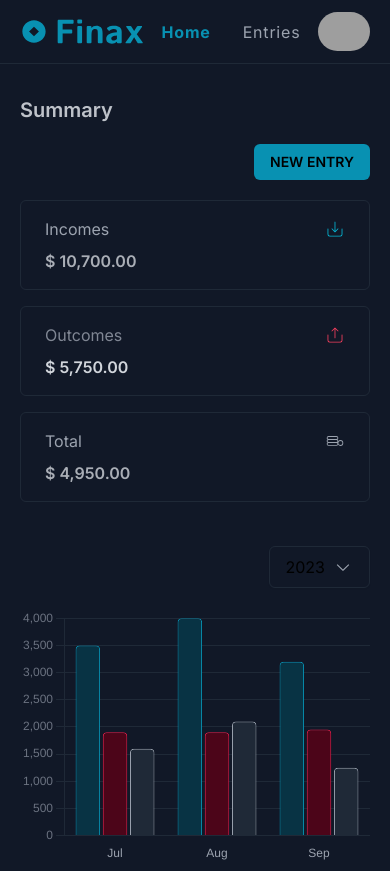
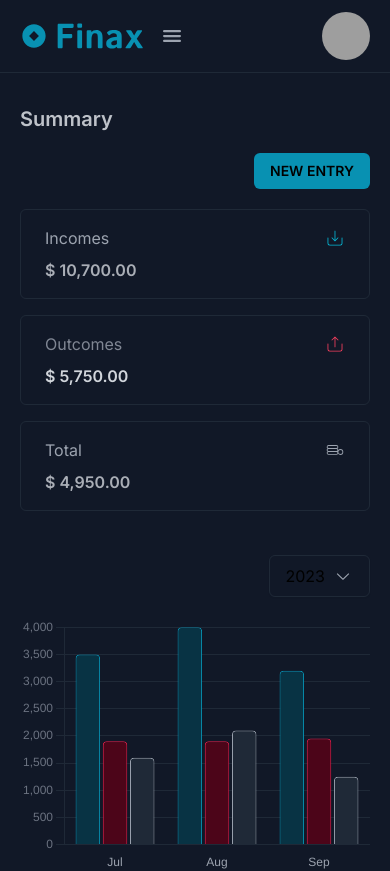
Before and after one commit to belapferreira/finax, a Next.js app: page / in a window 390 px wide. Shown: the top 871 px of the page. Built offline with nearby package versions, Linux system fonts and the light colour scheme; grey boxes are pictures that could not be loaded.

Commit message:
chore: adapt header for mobile devices

```diff
--- a/src/app/(pages)/layout.tsx
+++ b/src/app/(pages)/layout.tsx
@@ -22,7 +22,7 @@ export default function RootLayout({
     <html lang="en">
       <body className={inter.className}>
         <Provider>
-          <div className="flex min-h-screen w-full flex-col bg-gray-900">
+          <div className="flex min-h-screen w-full flex-col overflow-x-hidden bg-gray-900">
             <Header />
 
             {children}
--- a/src/app/components/Header/index.tsx
+++ b/src/app/components/Header/index.tsx
@@ -1,9 +1,12 @@
 'use client';
 
+import { useCallback, useEffect, useRef, useState } from 'react';
 import Image from 'next/image';
 import Link from 'next/link';
 import { usePathname } from 'next/navigation';
 import { tv } from 'tailwind-variants';
+import { twMerge } from 'tailwind-merge';
+import { IoMenu, IoClose, IoFlashSharp } from 'react-icons/io5';
 
 const navItem = tv({
   base: 'text-gray-400 tracking-wider',
@@ -15,20 +18,73 @@ const navItem = tv({
 });
 
 export const Header = () => {
+  const [isVisible, setIsVisible] = useState(false);
+
   const currentRoute = usePathname();
+
+  const navRef = useRef<HTMLElement>(null);
 
   const avatar = `https://ui-avatars.com/api/?size=128&background=0891B2&color=fff&name=${encodeURIComponent(
     'Jane Doe',
   )}`;
 
+  const handleOpenMenu = () => {
+    setIsVisible((previous) => !previous);
+  };
+
+  const handleClickOutside = useCallback(
+    (event: MouseEvent) => {
+      const target = event?.target as HTMLElement;
+
+      if (!navRef.current?.contains(target)) {
+        setIsVisible(false);
+      }
+    },
+    [navRef],
+  );
+
+  useEffect(() => {
+    document.addEventListener('click', handleClickOutside, true);
+
+    return () => {
+      document.removeEventListener('click', handleClickOutside);
+    };
+  });
+
   return (
     <header className="flex w-full items-center justify-center border border-l-0 border-r-0 border-t-0 border-solid border-gray-800 px-5">
       <div className="flex h-full w-full max-w-app items-center justify-between py-3">
-        <Image src="/finax-logo.svg" width={124} height={28} alt="Finax logo" />
+        <div className="flex items-center gap-4">
+          <Link href="/">
+            <Image
+              src="/finax-logo.svg"
+              width={124}
+              height={28}
+              alt="Finax logo"
+            />
+          </Link>
 
-        <nav className="flex h-full items-center gap-8">
+          <button onClick={handleOpenMenu} className="md:hidden">
+            {isVisible ? (
+              <IoClose size={24} className="text-gray-400" />
+            ) : (
+              <IoMenu size={24} className="text-gray-400" />
+            )}
+          </button>
+        </div>
+
+        <nav
+          ref={navRef}
+          className={twMerge(
+            'invisible z-50 flex h-full w-0 items-center gap-8 md:visible md:w-fit',
+            isVisible &&
+              'visible absolute left-36 top-16 h-fit w-fit flex-col rounded-md bg-gray-800 p-4 pr-6',
+          )}
+        >
+          <span className="absolute -top-[0.375rem] left-4 inline-block h-3.5 w-3.5 origin-center rotate-45 rounded-sm bg-gray-800 md:hidden" />
           <Link
             href="/"
+            onClick={handleOpenMenu}
             className={navItem({
               variant: currentRoute === '/' ? 'active' : undefined,
             })}
@@ -38,6 +94,7 @@ export const Header = () => {
 
           <Link
             href="/entries"
+            onClick={handleOpenMenu}
             className={navItem({
               variant: currentRoute.startsWith('/entries')
                 ? 'active'
@@ -53,7 +110,7 @@ export const Header = () => {
           width={52}
           height={52}
           alt="User avatar"
-          className="rounded-full"
+          className="h-12 w-12 rounded-full md:h-[3.25rem] md:w-[3.25rem]"
         />
       </div>
     </header>
```
